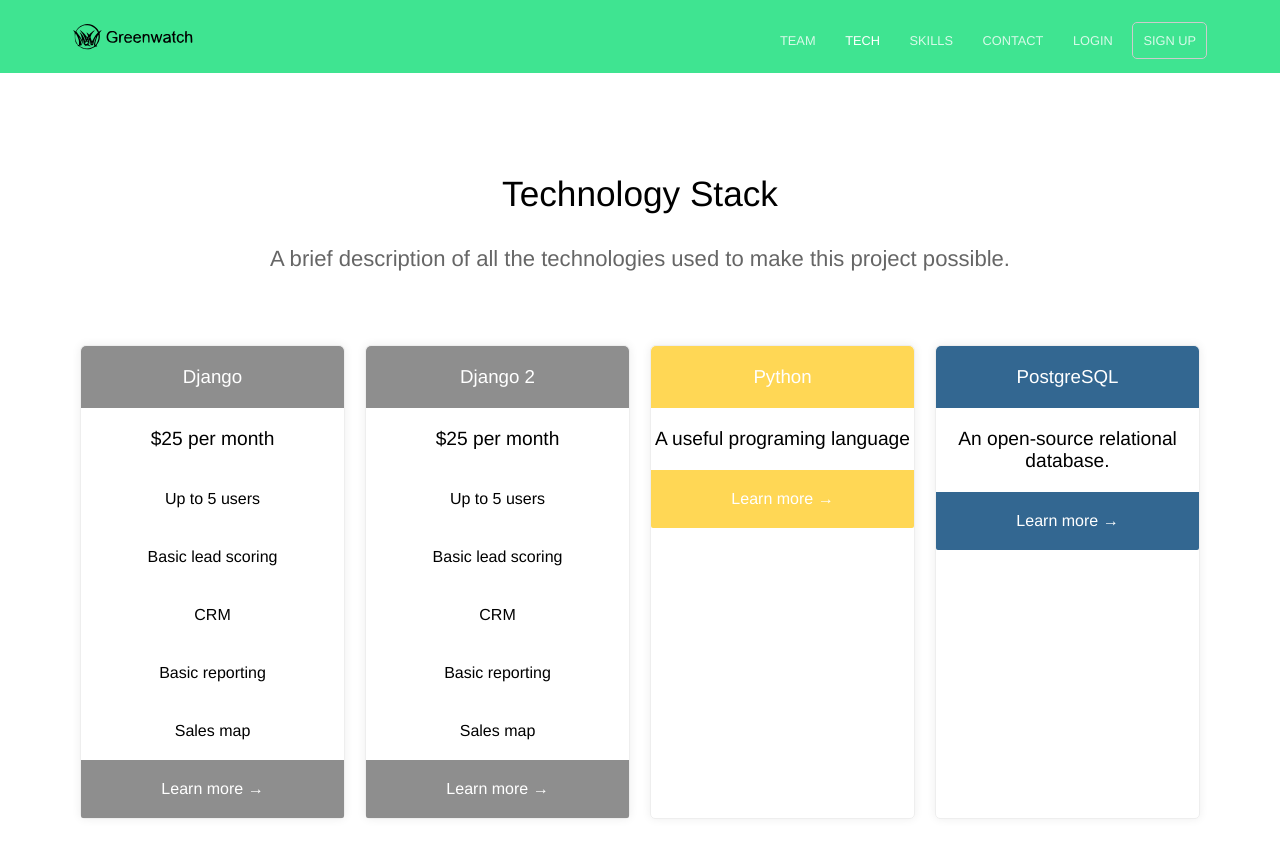
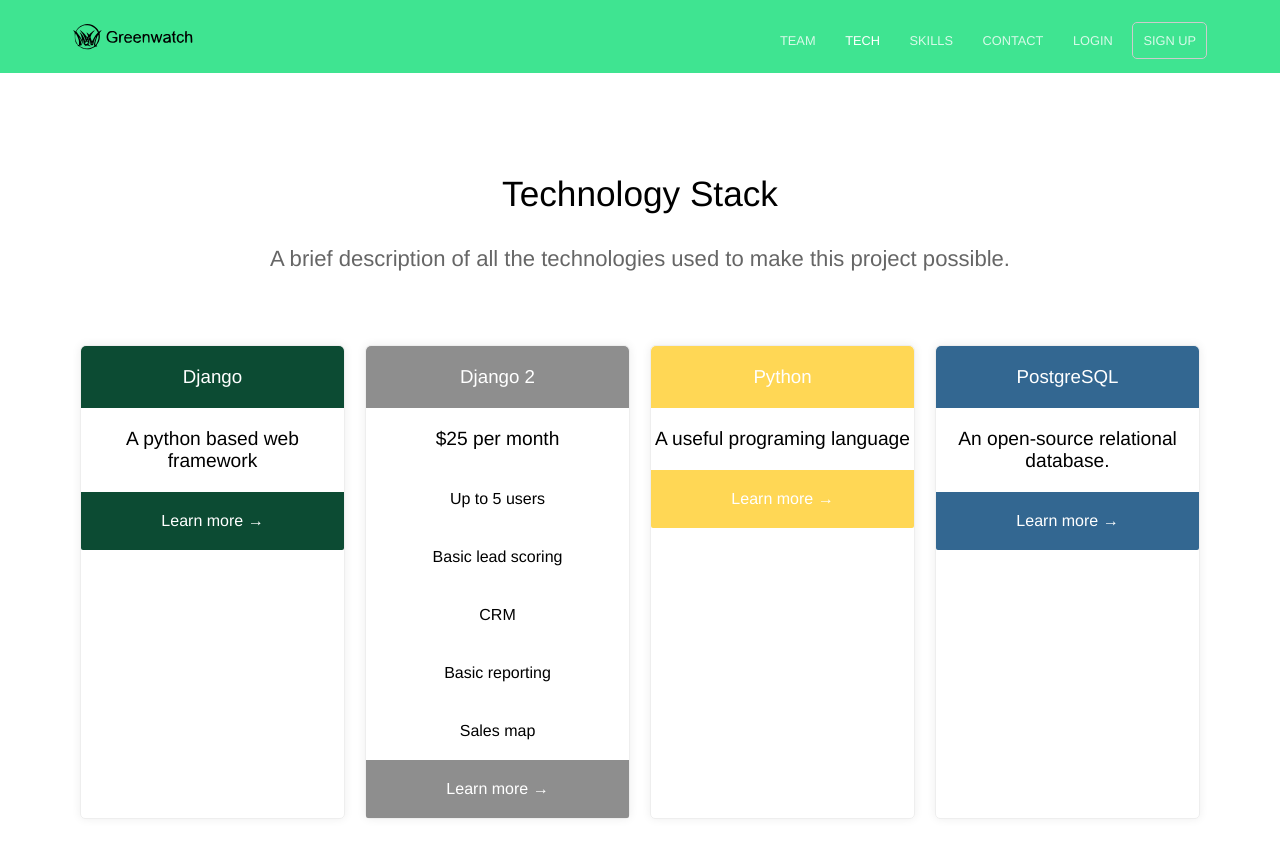
Before and after one commit to COMP490-Greenwatch-Org/greenwatch-team-website, a Jekyll site: the page built from pricing.html, in a window 1280 px wide and 900 px high. Shown: the top 858 px of the window. Built offline with Jekyll 4.4.1, drawn with Linux system fonts in a browser that asks for light colours.

Commit message:
Update pricing.html

```diff
--- a/pricing.html
+++ b/pricing.html
@@ -4,20 +4,10 @@ heading: Technology Stack
 description: A brief description of all the technologies used to make this project possible.
 pricing_table:
   - name: Django
-    color: "#8e8e8e"
+    color: "#0c4b33"
     features:
-      - text: $25 per month
+      - text: A python based web framework
         highlight: true
-      - text: Up to 5 users
-        highlight: false
-      - text: Basic lead scoring
-        highlight: false
-      - text: CRM
-        highlight: false
-      - text: Basic reporting
-        highlight: false
-      - text: Sales map
-        highlight: false
     call_to_action:
       link: https://www.djangoproject.com/
       text: Learn more
```
